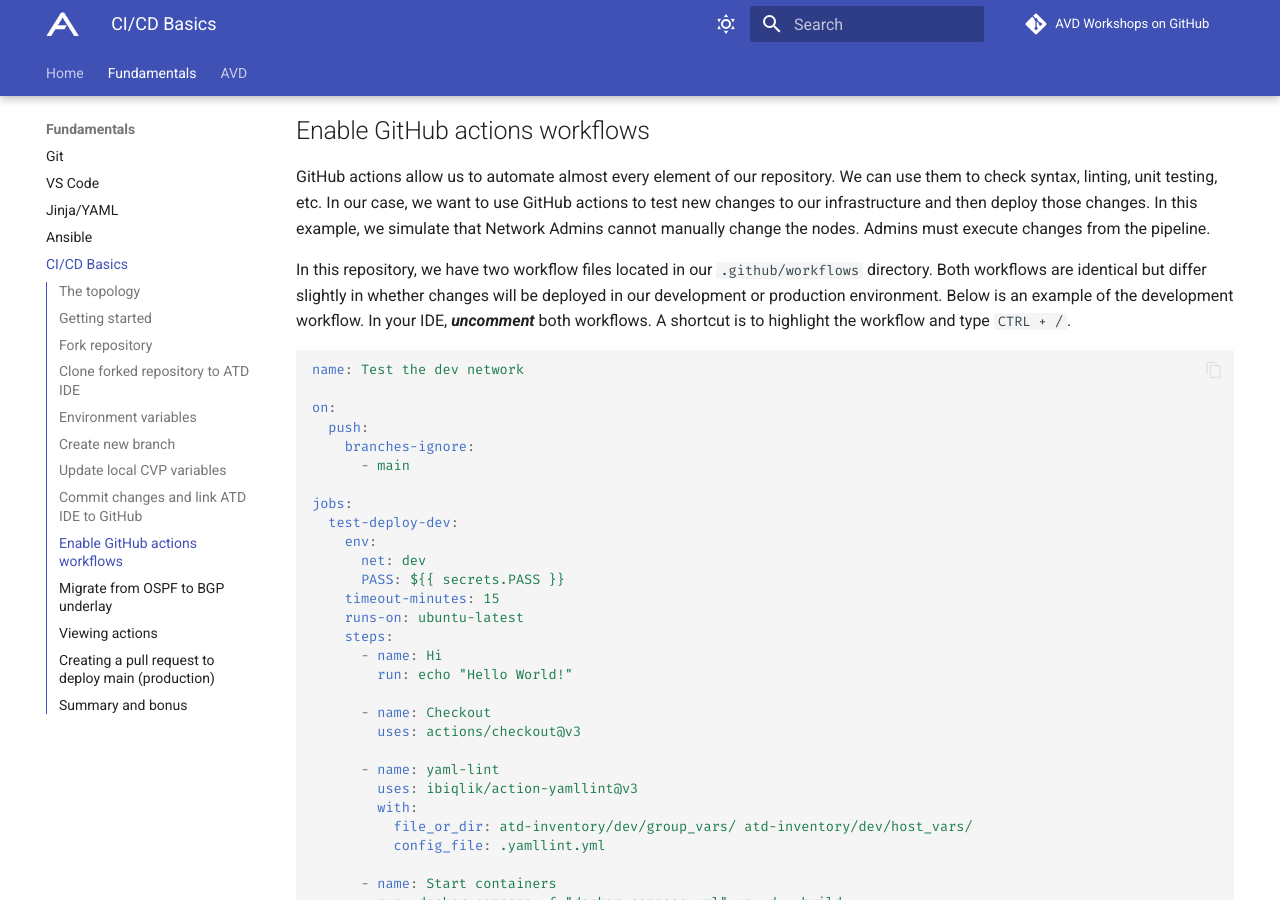
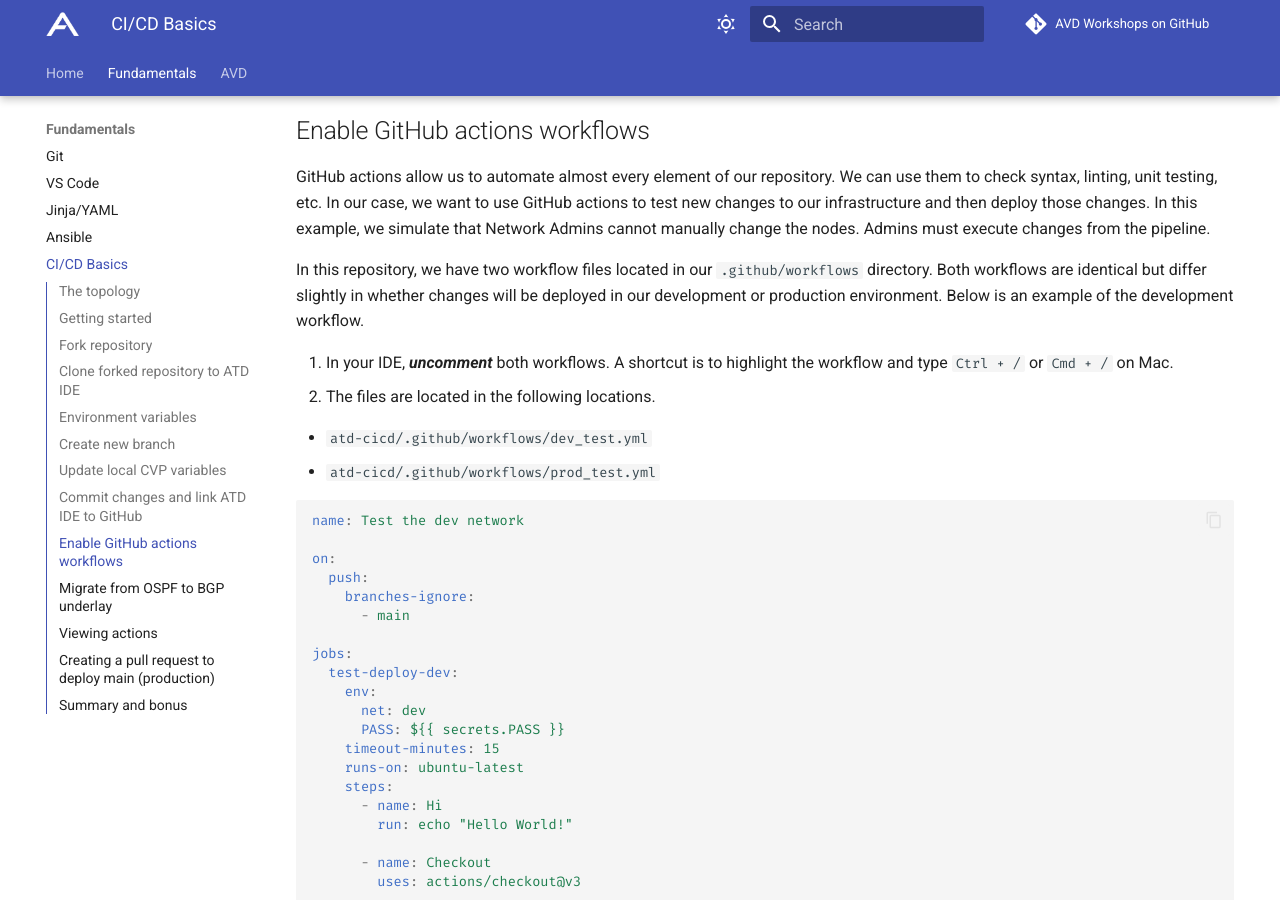
Before and after one commit to aristanetworks/avd-workshops, an MkDocs documentation site: the page built from workshops/cicd-basics.md, in a window 1280 px wide and 900 px high, scrolled down 8237 px. Built offline with MkDocs 1.6.1 and Material for MkDocs 9.7.7, drawn with Linux system fonts in a browser that asks for light colours; comment, search, counter and statistics services are not loaded; some of the changed text lies outside the part shown.

Commit message:
Adding Sugetha comments (#21)

````diff
--- a/workshops/cicd-basics.md
+++ b/workshops/cicd-basics.md
@@ -173,7 +173,13 @@
 
 GitHub actions allow us to automate almost every element of our repository. We can use them to check syntax, linting, unit testing, etc. In our case, we want to use GitHub actions to test new changes to our infrastructure and then deploy those changes. In this example, we simulate that Network Admins cannot manually change the nodes. Admins must execute changes from the pipeline.
 
-In this repository, we have two workflow files located in our `.github/workflows` directory. Both workflows are identical but differ slightly in whether changes will be deployed in our development or production environment. Below is an example of the development workflow. In your IDE, ***uncomment*** both workflows. A shortcut is to highlight the workflow and type `CTRL + /`.
+In this repository, we have two workflow files located in our `.github/workflows` directory. Both workflows are identical but differ slightly in whether changes will be deployed in our development or production environment. Below is an example of the development workflow.
+
+1. In your IDE, ***uncomment*** both workflows. A shortcut is to highlight the workflow and type `Ctrl + /` or `Cmd + /` on Mac.
+2. The files are located in the following locations.
+
+- `atd-cicd/.github/workflows/dev_test.yml`
+- `atd-cicd/.github/workflows/prod_test.yml`
 
 ```yaml
 name: Test the dev network
@@ -274,7 +280,7 @@
 ```
 
 !!! note
-    You don't have to specify the inventory when interacting with the development environment because this is the default inventory in our `ansible.cfg file.
+    You don't have to specify the inventory when interacting with the development environment because this is the default inventory in our `ansible.cfg` file.
 
 ```apache
 [defaults]
@@ -282,6 +288,9 @@
 ```
 
 Feel free to check out the changes made to your local files. Please make sure the GitHub workflows are uncommented. We can now push all of our changes and submit a pull request.
+
+!!! note
+    The Github workflows are located in the `atd-cicd/.github/workflows` directory.
 
 ```shell
 git add .
````
Also changed, not shown: other parts of workshops/cicd-basics.md (+2 -2 lines).
